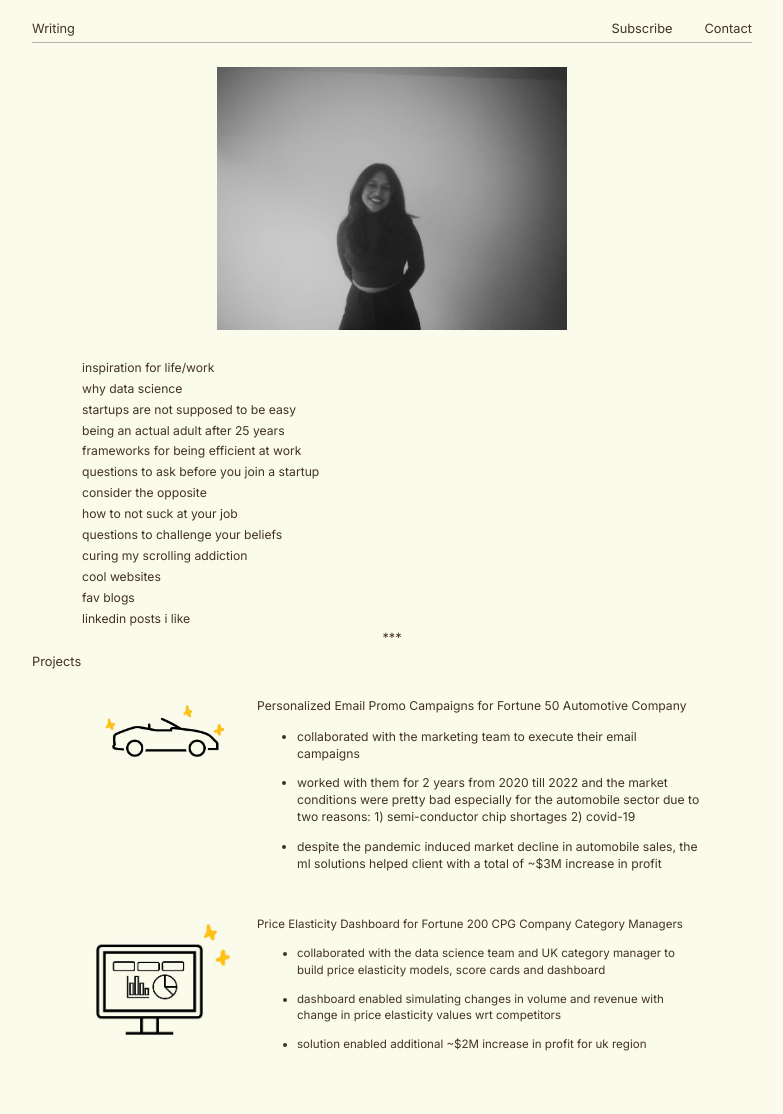
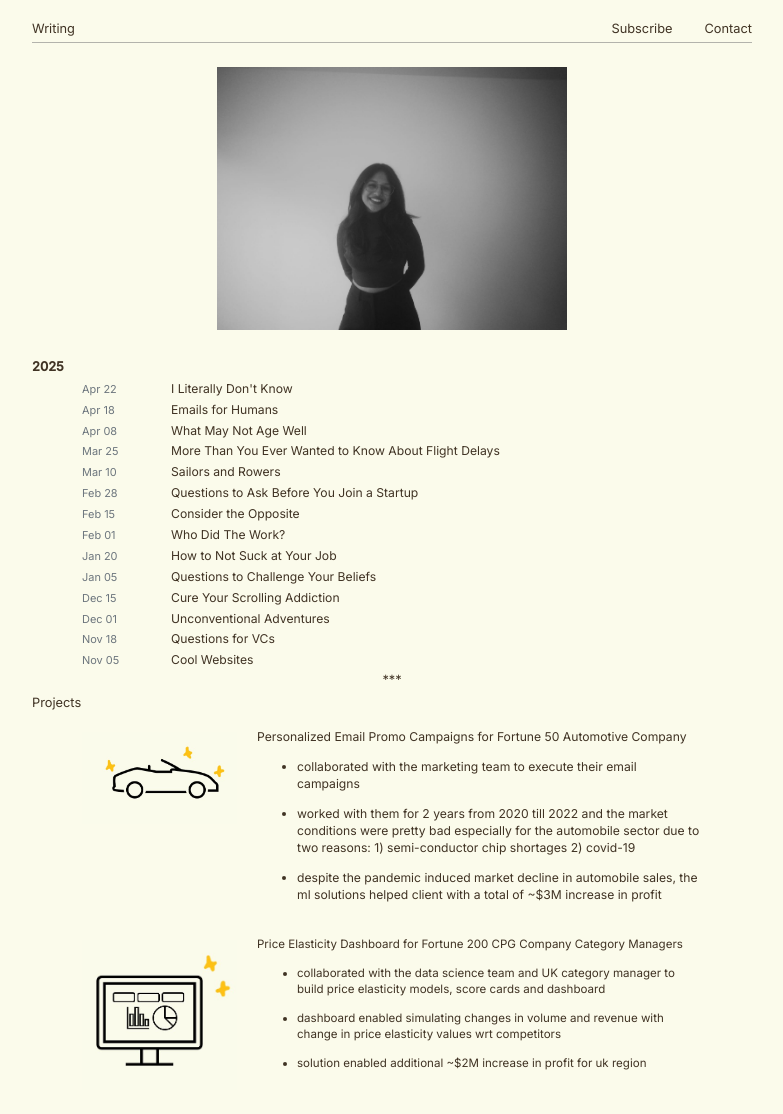
Before and after one commit to architavasuki/architavasuki.github.io, a Jekyll site: the page built from index.md, in a window 1280 px wide. Shown: the whole page, without its empty margins (248-1031 px from the left). Built offline with Jekyll 4.4.1, drawn with Linux system fonts in a browser that asks for light colours; before the commit the page ends 1089 px from its top, so only the background shows below that.

Commit message:
added year and date to essays

```diff
--- a/_layouts/default.html
+++ b/_layouts/default.html
@@ -70,17 +70,30 @@
       font-size: 0.95em;
     }
 
-    .essays a, .projects a {
-      color: #403324;
-      text-decoration: none;
-      display: block;
-      margin: 0.6rem 0;
+    .essays .essay-item {
+      display: flex;
+      align-items: baseline;
+      margin-bottom: 0.6rem;
       line-height: 0.93;
     }
 
-    .essays a:hover, .projects a:hover {
-      /* text-decoration: underline; */
-      color: #8b7355; /* Light brown color on hover */
+    .essays .essay-item .date {
+      width: 65px;
+      flex-shrink: 0;
+      color: #6c757d;
+      font-size: 0.9em;
+      margin-right: 1.5rem;
+    }
+
+    .essays .essay-item a,
+    .projects a {
+      color: #403324;
+      text-decoration: none;
+    }
+
+    .essays .essay-item a:hover,
+    .projects a:hover {
+      color: #8b7355;
     }
 
     /* Styles for essay content */
--- a/index.md
+++ b/index.md
@@ -5,23 +5,50 @@ title: Archita Vasuki
 
 <img src="assets/img/fast-car.jpg" class="center-img" alt="Archita Vasuki">
 
+<h2 style="font-family: 'Inter', sans-serif; font-size: 1em;">2025</h2>
 <div class="essays">
-  <a href="essays/i-literally-dont-know">inspiration for life/work</a>
-  <a href="essays/why-data-science">why data science</a>
-  <a href="essays/emails-for-humans">startups are not supposed to be easy</a>
-  <a href="essays/what-may-not-age-well">being an actual adult after 25 years</a>
-  <a href="essays/sailors-and-rowers">frameworks for being efficient at work</a>
-  <a href="essays/startup-questions">questions to ask before you join a startup</a>
-  <a href="essays/consider-opposite">consider the opposite</a>
-  <!-- <a href="essays/who-did-the-work">Who Did The Work?</a> -->
-  <a href="essays/not-suck-at-job">how to not suck at your job</a>
-  <a href="essays/challenge-beliefs">questions to challenge your beliefs</a>
-  <a href="essays/scrolling-addiction">curing my scrolling addiction</a>
-  <!-- <a href="essays/unconventional-adventures">Unconventional Adventures</a> -->
-  <!-- <a href="essays/questions-for-vcs">Questions for VCs</a> -->
-  <a href="essays/cool-websites">cool websites</a>
-  <a href="essays/fav-blogs">fav blogs</a>
-  <a href="essays/linkedin-posts">linkedin posts i like</a>
+  <div class="essay-item">
+    <span class="date">Apr 22</span> <a href="essays/i-literally-dont-know">I Literally Don't Know</a>
+  </div>
+  <div class="essay-item">
+    <span class="date">Apr 18</span> <a href="essays/emails-for-humans">Emails for Humans</a>
+  </div>
+  <div class="essay-item">
+    <span class="date">Apr 08</span> <a href="essays/what-may-not-age-well">What May Not Age Well</a>
+  </div>
+  <div class="essay-item">
+    <span class="date">Mar 25</span> <a href="essays/flight-delays">More Than You Ever Wanted to Know About Flight Delays</a>
+  </div>
+  <div class="essay-item">
+    <span class="date">Mar 10</span> <a href="essays/sailors-and-rowers">Sailors and Rowers</a>
+  </div>
+  <div class="essay-item">
+    <span class="date">Feb 28</span> <a href="essays/startup-questions">Questions to Ask Before You Join a Startup</a>
+  </div>
+  <div class="essay-item">
+    <span class="date">Feb 15</span> <a href="essays/consider-opposite">Consider the Opposite</a>
+  </div>
+  <div class="essay-item">
+    <span class="date">Feb 01</span> <a href="essays/who-did-the-work">Who Did The Work?</a>
+  </div>
+  <div class="essay-item">
+    <span class="date">Jan 20</span> <a href="essays/not-suck-at-job">How to Not Suck at Your Job</a>
+  </div>
+  <div class="essay-item">
+    <span class="date">Jan 05</span> <a href="essays/challenge-beliefs">Questions to Challenge Your Beliefs</a>
+  </div>
+  <div class="essay-item">
+    <span class="date">Dec 15</span> <a href="essays/scrolling-addiction">Cure Your Scrolling Addiction</a>
+  </div>
+  <div class="essay-item">
+    <span class="date">Dec 01</span> <a href="essays/unconventional-adventures">Unconventional Adventures</a>
+  </div>
+  <div class="essay-item">
+    <span class="date">Nov 18</span> <a href="essays/questions-for-vcs">Questions for VCs</a>
+  </div>
+  <div class="essay-item">
+    <span class="date">Nov 05</span> <a href="essays/cool-websites">Cool Websites</a>
+  </div>
 </div>
 
 <div style="text-align: center;">***</div>
```
